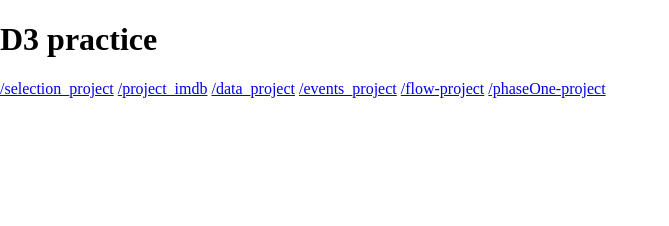
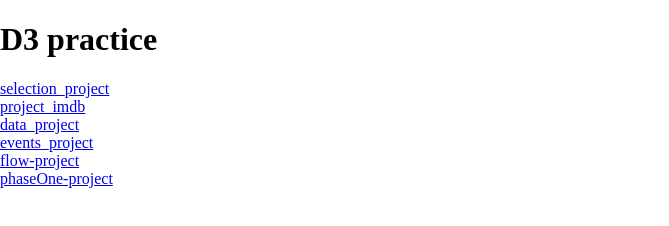
Before and after one commit to nichtsam/d3-practice, a website: page index.html in a window 1280 px wide. Shown: the whole page, without its empty margins (0-669 px from the left). Drawn offline with Linux system fonts and the light colour scheme; files that its build step writes are made by us from their sources.

Commit message:
"update js and index"

```diff
--- a/index.html
+++ b/index.html
@@ -12,11 +12,11 @@
   </head>
   <body>
     <h1>D3 practice</h1>
-    <a href="/selection_project/">/selection_project</a>
-    <a href="/project_imdb/">/project_imdb</a>
-    <a href="/data_project/">/data_project</a>
-    <a href="/events_project/">/events_project</a>
-    <a href="/flow-project/">/flow-project</a>
-    <a href="/phaseOne-project/">/phaseOne-project</a>
+    <a href="d3-practice/selection_project/">selection_project</a><br>
+    <a href="d3-practice/project_imdb/">project_imdb</a><br>
+    <a href="d3-practice/data_project/">data_project</a><br>
+    <a href="d3-practice/events_project/">events_project</a><br>
+    <a href="d3-practice/flow-project/">flow-project</a><br>
+    <a href="d3-practice/phaseOne-project/">phaseOne-project</a>
   </body>
 </html>
```
Also changed, not shown: events_project/index.html (+1 -0 lines), flow-project/index.html (+1 -0 lines), phaseOne-project/index.html (+1 -0 lines), project_imdb/index.html (+1 -0 lines), selection_project/index.html (+1 -0 lines).
